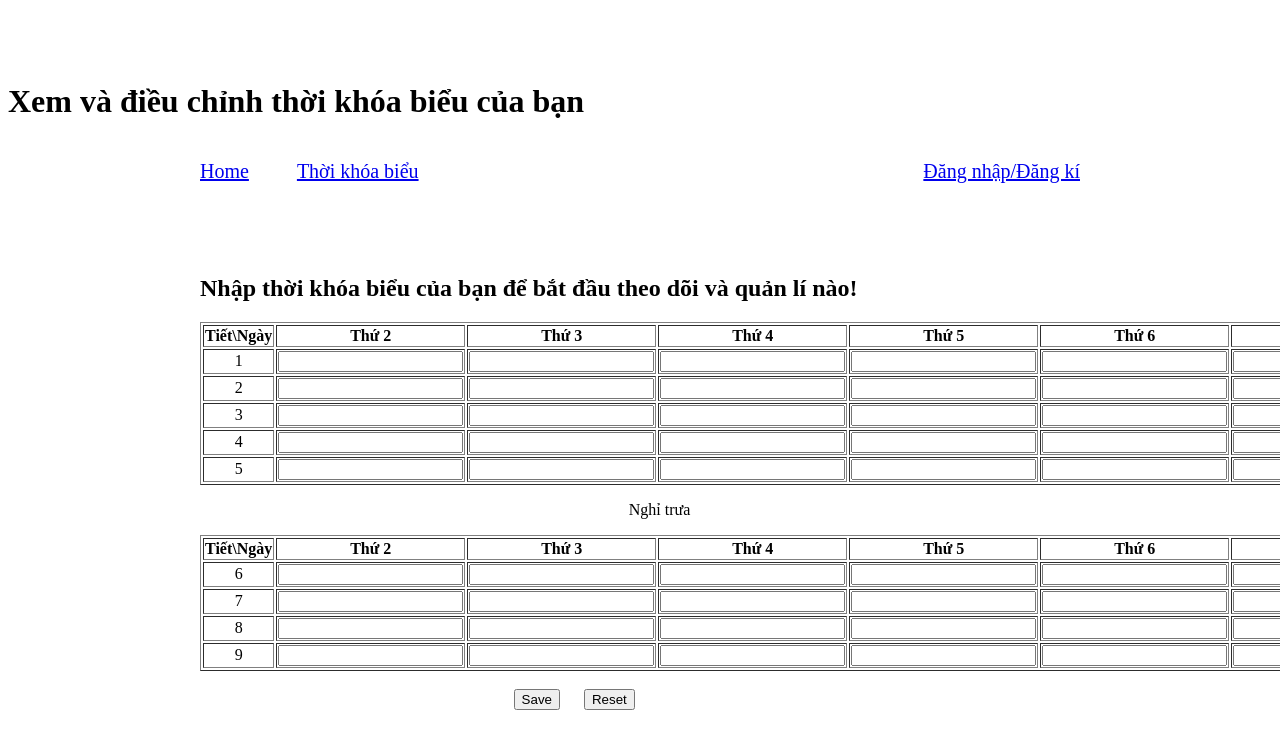
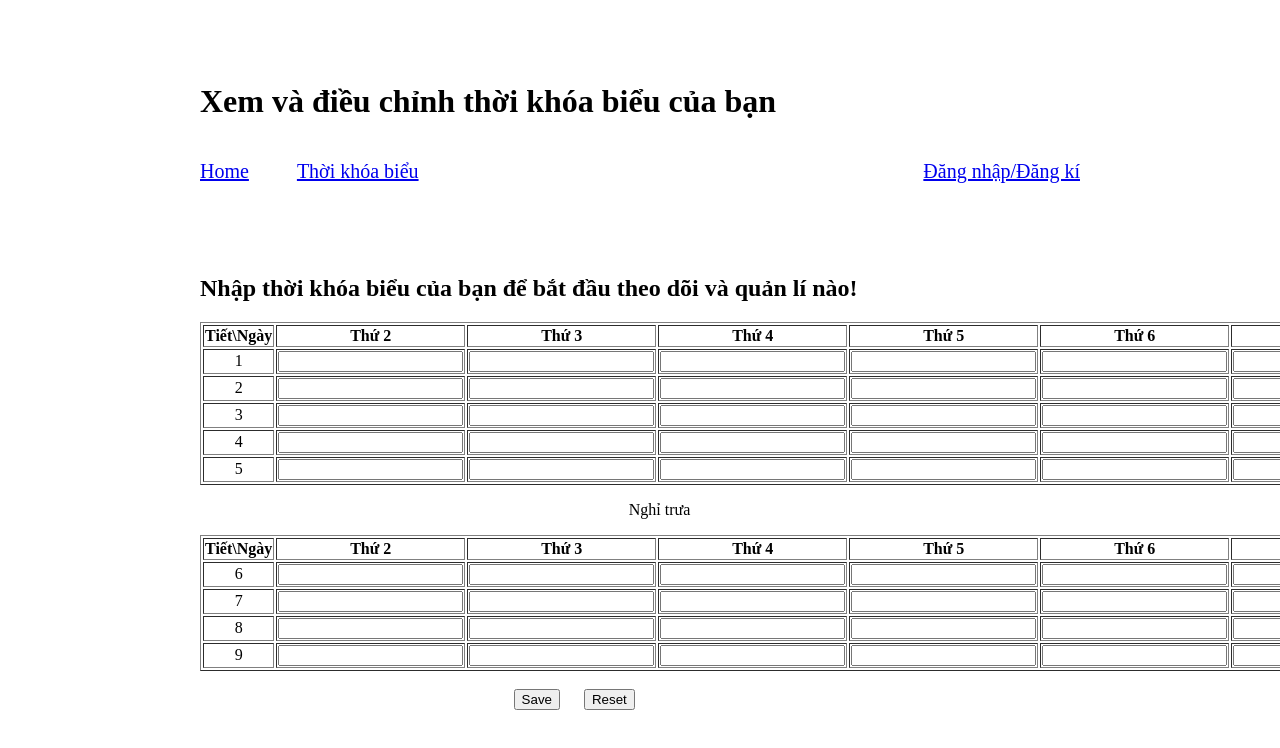
Before and after one commit to b2203737/xemthoikhoabieu, a plain HTML site: page timetable.html in a window 1280 px wide. Shown: the top 748 px of the page. Drawn offline with Linux system fonts and the light colour scheme.

Commit message:
Update timetable.html

```diff
--- a/timetable.html
+++ b/timetable.html
@@ -35,12 +35,15 @@
         .reset {
             margin-left:20px;
         }
+        .tkbtitle {
+            margin-left:192px;
+        }
     </style>
 </head>
 <body>
     <header>
         <br><br><br>
-        <h1 class="logintitle">Xem và điều chỉnh thời khóa biểu của bạn</h1>
+        <h1 class="tkbtitle">Xem và điều chỉnh thời khóa biểu của bạn</h1>
     </header>
     <br>
     <nav>
```
